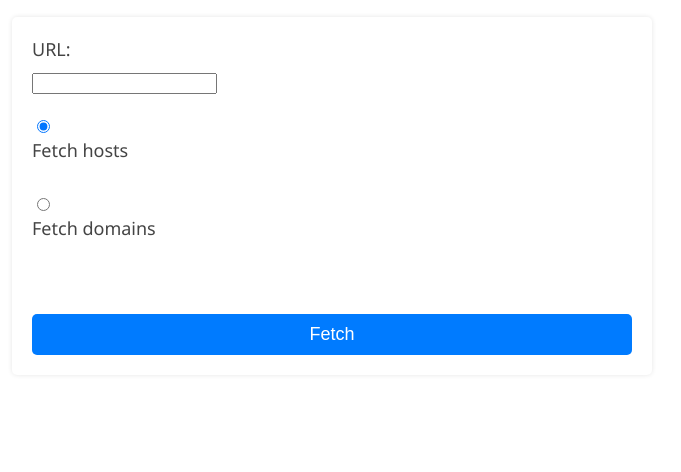
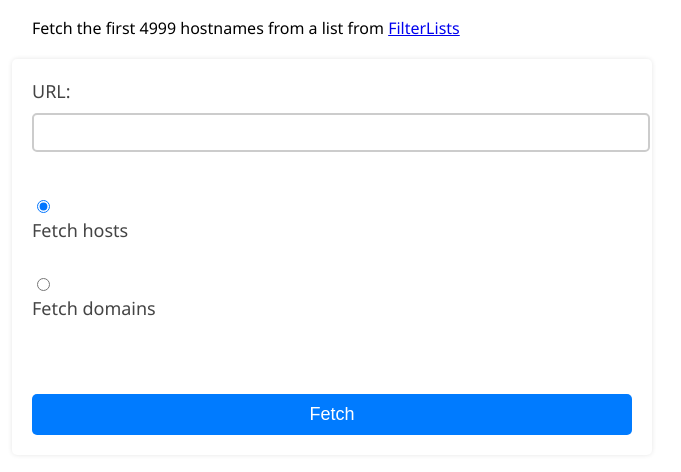
Before and after one commit to DavidJKTofan/gateway-list-creator, a plain HTML site: page index.html in a window 1280 px wide. Shown: the part 66-538 px from the top of the page, without its empty margins (308-989 px from the left). Drawn offline with Linux system fonts and the light colour scheme.

Commit message:
Cleaned up

```diff
--- a/functions/fetch-hosts.js
+++ b/functions/fetch-hosts.js
@@ -30,8 +30,9 @@ async function submitHandler({ request, env }) {
       let response = await fetch(url);
       let responseBody = await response.text();
       let lines = responseBody.split("\n");
+      // Limit the number of lines to a maximum of 4999 rows
+      lines = lines.slice(1, 5000);
       // lines = lines.filter((line) => line.startsWith("0.0.0.0"));
-      // lines = lines.slice(1, 5000);
       // var len = lines.length;
       // var i = 0;
       // while (i < len) {
--- a/index.html
+++ b/index.html
@@ -6,14 +6,23 @@
   </head>
   <body>
     <h1>Convert Hostname to CSV file</h1>
+    <p>
+      Fetch the first 4999 hostnames from a list from
+      <a
+        href="https://filterlists.com/"
+        target="_blank"
+        rel="nofollow external noopener noreferrer"
+        >FilterLists</a
+      >
+    </p>
     <form id="url-form">
       <label for="url-input">URL:</label>
       <input type="url" id="url-input" name="url" required />
       <br /><br />
-      <input type="radio" id="hosts" name="type" value="hosts" checked />
+      <input type="radio" id="hosts" name="type" value="hosts" checked required />
       <label for="hosts">Fetch hosts</label>
       <br />
-      <input type="radio" id="domains" name="type" value="domains" />
+      <input type="radio" id="domains" name="type" value="domains" required />
       <label for="domains">Fetch domains</label>
       <br /><br />
       <button type="submit">Fetch</button>
--- a/style.css
+++ b/style.css
@@ -1 +1 @@
-#result,form,h1{margin:20px auto;max-width:600px}button[type=submit],input[type=text],label{display:block;font-size:18px}form{padding:20px;background-color:#fff;border-radius:5px;box-shadow:0 0 5px rgba(0,0,0,.1)}label{margin-bottom:10px;color:#444}input[type=text]{width:100%;padding:7px;border:2px solid #ccc;border-radius:5px;transition:border-color .3s ease-in-out}input[type=text]:focus{border-color:#007bff}button[type=submit]{width:100%;padding:10px;margin-top:20px;color:#fff;background-color:#007bff;border:none;border-radius:5px;cursor:pointer;transition:background-color .3s ease-in-out}button[type=submit]:hover{background-color:#0069d9}body{font-family:"Segoe UI",Tahoma,Geneva,Verdana,sans-serif}
+#result,form,h1,p{margin:20px auto;max-width:600px}button[type=submit],input[type=url],label{display:block;font-size:18px}form{padding:20px;background-color:#fff;border-radius:5px;box-shadow:0 0 5px rgba(0,0,0,.1)}label{margin-bottom:10px;color:#444}input[type=url]{width:100%;padding:7px;border:2px solid #ccc;border-radius:5px;transition:border-color .3s ease-in-out}input[type=url]:focus{border-color:#007bff}button[type=submit]{width:100%;padding:10px;margin-top:20px;color:#fff;background-color:#007bff;border:none;border-radius:5px;cursor:pointer;transition:background-color .3s ease-in-out}button[type=submit]:hover{background-color:#0069d9}body{font-family:"Segoe UI",Tahoma,Geneva,Verdana,sans-serif}
```
